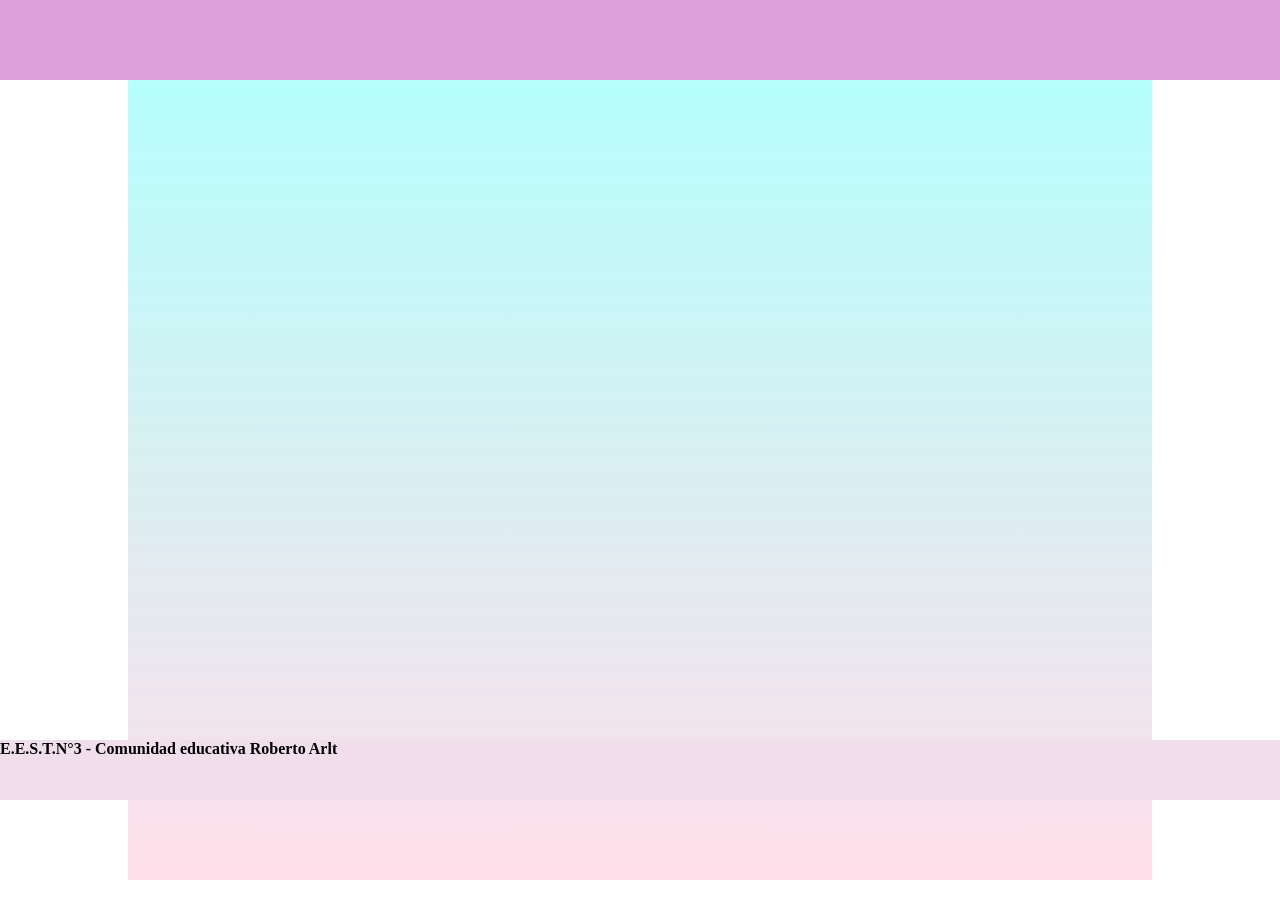
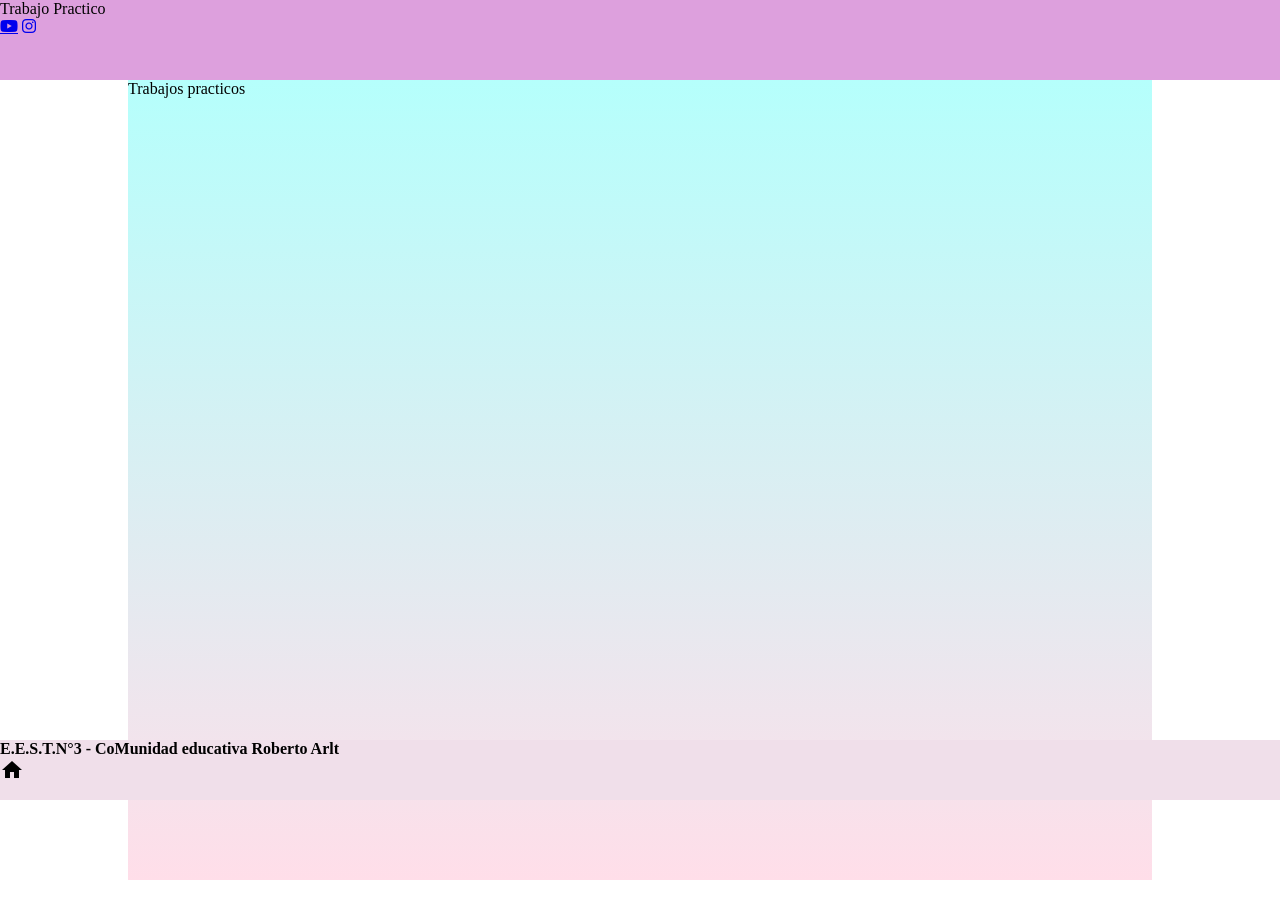
Before and after one commit to sofia-morleo/tpchaza, a plain HTML site: page index.html in a window 1280 px wide. Drawn offline with Linux system fonts and the light colour scheme.

Commit message:
agregado manualmente INDEX

```diff
--- a/index.html
+++ b/index.html
@@ -6,19 +6,27 @@
     <meta name="viewport" content="width=device-width, initial-scale=1.0">
     <title>carpeta</title>
     <link rel="stylesheet" href="css/estilo.css">
-</head>
+     <link href="https://fonts.googleapis.com/icon?family=Material+Icons"rel="stylesheet"> <!-- es para los logos de google icons  -->
+      <link rel="stylesheet" href="https://cdnjs.cloudflare.com/ajax/libs/font-awesome/6.4.0/css/all.min.css"><!--  es para el logito -->
+
+    </head>
 <body>
 
 <header>
-
-
+    <div class="marca tipo1 fw300">Trabajo Practico</div>
+    <div class="social">
+    <a href="https://www.youtube.com/" class="fa-brands fa-youtube"></a><!--  es para el logito -->
+    <a href="https://www.instagram.com/"><i class="fa-brands fa-instagram"></i></a>
+     </div>
 </header>
-<div class="contenido"></div>
-<footer>
+<div class="contenido">Trabajos practicos</div>
+<footer class="tipo1">
 <h4>
-    E.E.S.T.N°3 - Comunidad educativa Roberto Arlt
+    E.E.S.T.N°3 - CoMunidad educativa Roberto Arlt<span class="material-icons"></span>
 </h4>
-
+<span class="material-icons">
+    home
+    </span>
 </footer>
 
 
```
